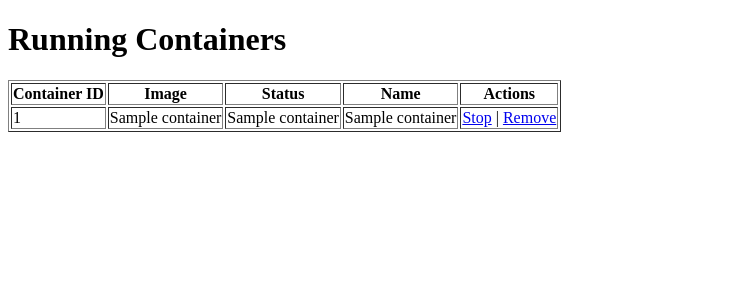
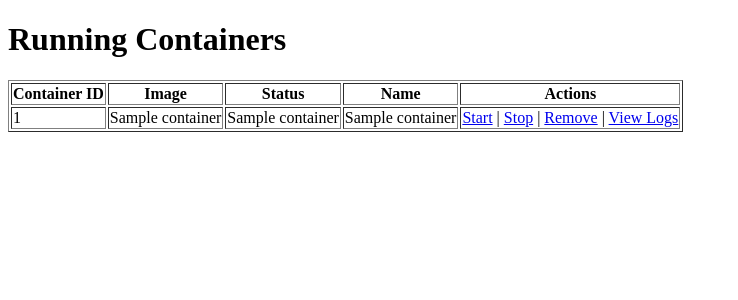
Before and after one commit to webtask-eu/flask_dokku_manager, a Flask app: template templates/index.html in a window 1280 px wide. Shown: the top 300 px of the page, without its empty margins (0-738 px from the left). Run offline with Flask 3, Linux system fonts and the light colour scheme; the template is opened without the code that fills it: most values are stand-ins (such as "Sample title", 1, 10 or a date in 2020).

Commit message:
containers 3

```diff
--- a/app.py
+++ b/app.py
@@ -27,5 +27,17 @@ def remove_container(container_id):
         return f"Error removing container {container_id}: {error}", 500
     return redirect(url_for('index'))
 
+@app.route('/start/<container_id>')
+def start_container(container_id):
+    _, error = run_command(f'docker start {container_id}')
+    if error:
+        return f"Error starting container {container_id}: {error}", 500
+    return redirect(url_for('index'))
+
+@app.route('/logs/<container_id>')
+def view_logs(container_id):
+    logs, _ = run_command(f'docker logs {container_id}')
+    return render_template('logs.html', container_id=container_id, logs=logs)
+
 if __name__ == '__main__':
     app.run(host='0.0.0.0', port=5000)
--- a/templates/index.html
+++ b/templates/index.html
@@ -22,8 +22,10 @@
             <td>{{ container[2] }}</td>
             <td>{{ container[3] }}</td>
             <td>
+                <a href="{{ url_for('start_container', container_id=container[0]) }}">Start</a> |
                 <a href="{{ url_for('stop_container', container_id=container[0]) }}">Stop</a> |
-                <a href="{{ url_for('remove_container', container_id=container[0]) }}">Remove</a>
+                <a href="{{ url_for('remove_container', container_id=container[0]) }}">Remove</a> |
+                <a href="{{ url_for('view_logs', container_id=container[0]) }}">View Logs</a>
             </td>
         </tr>
         {% endfor %}
```
Also changed, not shown: templates/logs.html (added, +13 -0 lines), readme.txt.
